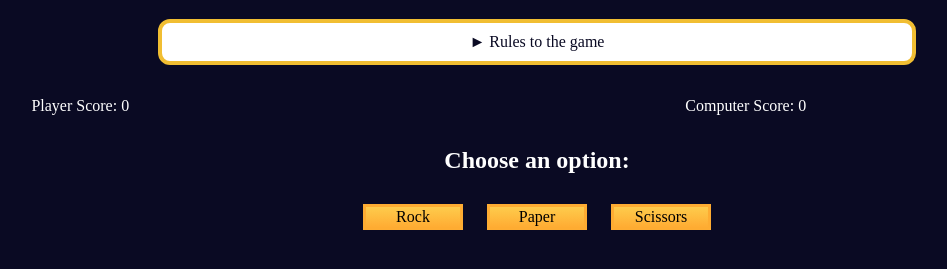
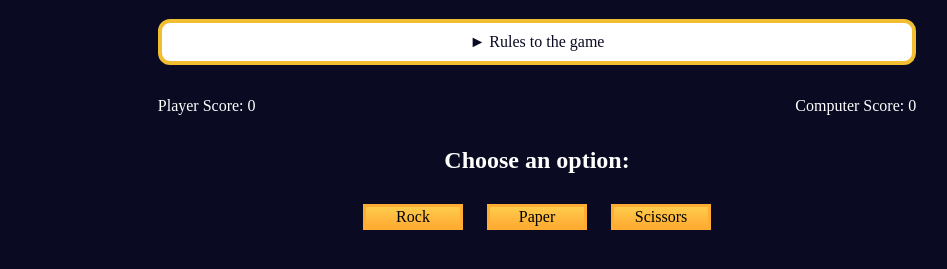
Before and after one commit to z-codez/rock-paper, a plain HTML site: page index.html in a window 1280 px wide. Shown: the part 61-330 px from the top of the page, without its empty margins (103-1050 px from the left). Drawn offline with Linux system fonts and the light colour scheme.

Commit message:
completed styling

```diff
--- a/css/style.css
+++ b/css/style.css
@@ -45,10 +45,10 @@ button {
 
 section.scores {
     margin: 32px auto;
-    width: 80%;
+    width: 60%;
     display: flex;
     flex-direction: row;
-    gap: 55%;
+    justify-content: space-between;
 }
 
 
```
